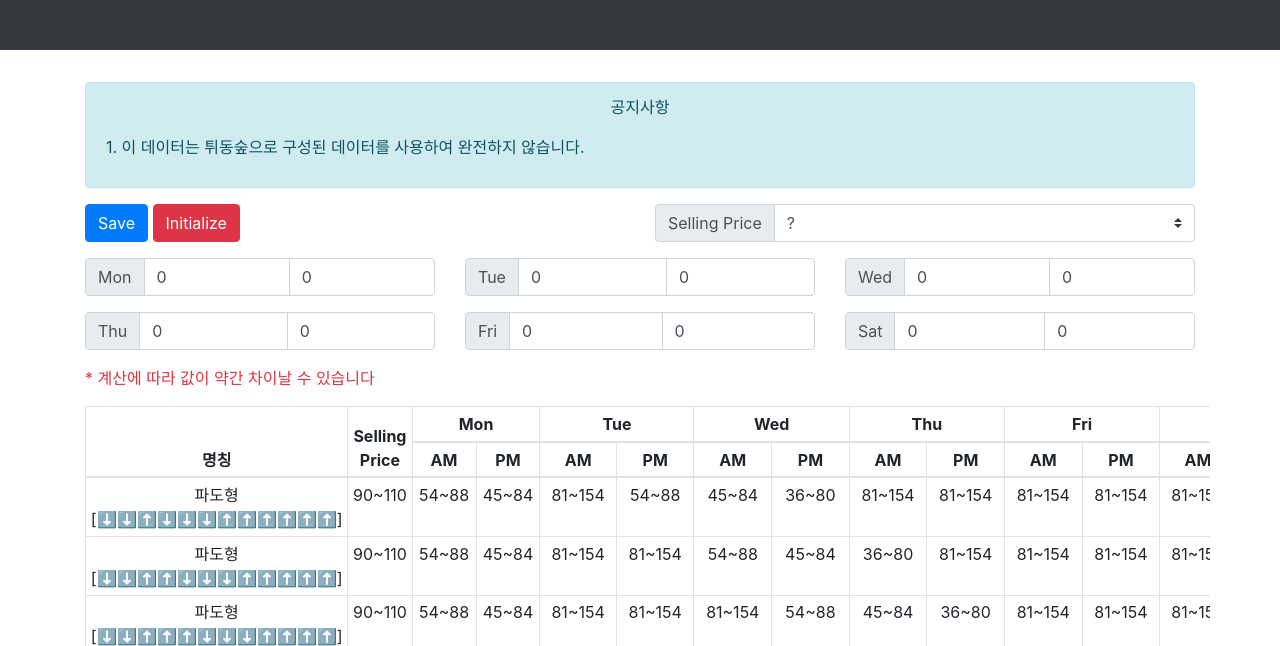
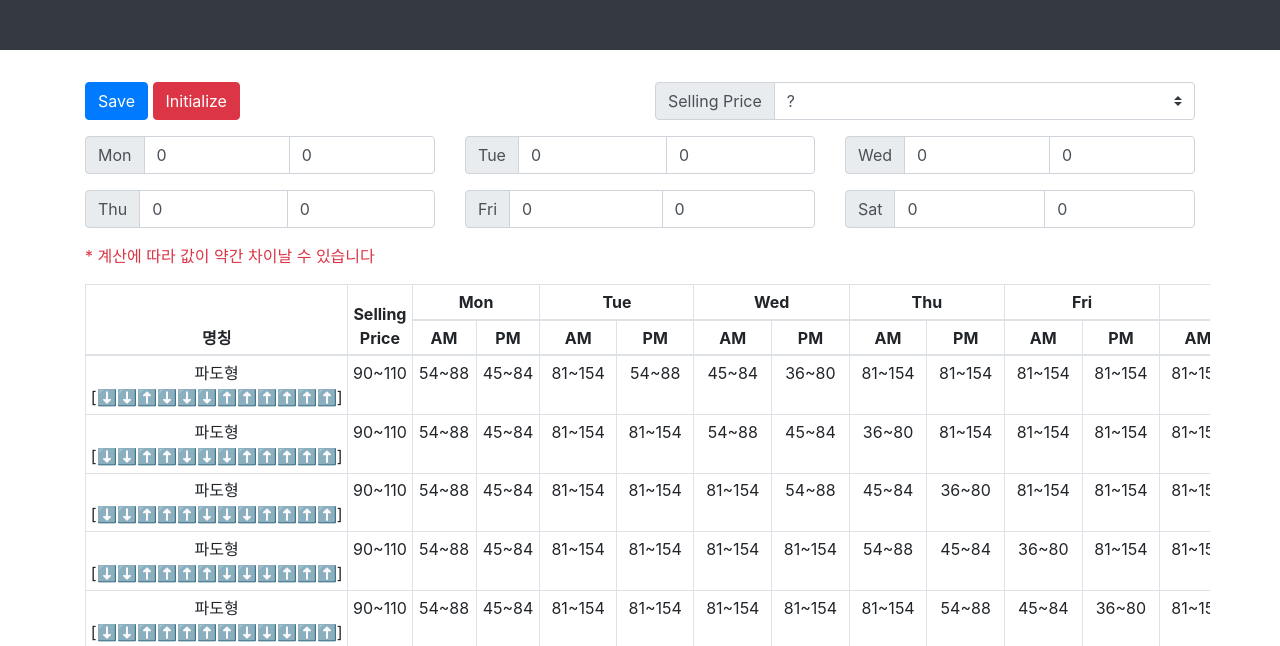
Before and after one commit to han-jinkyu/animal-crossing-turnip, a Vue app: page src/index.html in a window 1280 px wide. Shown: the part 153-799 px from the top of the page. Built offline with nearby package versions, Linux system fonts and the light colour scheme.

Commit message:
공지사항 삭제

```diff
--- a/src/index.html
+++ b/src/index.html
@@ -21,15 +21,6 @@
 
                 <!-- 컨텐츠 -->
                 <div  class="container">
-                    <div class="row">
-                        <div class="col">
-                            <div class="alert alert-info" role="alert">
-                                <p class="text-center">공지사항</p>
-                                <p>1. 이 데이터는 튀동숲으로 구성된 데이터를 사용하여 완전하지 않습니다.</p>
-                            </div>
-                        </div>
-                    </div>
-
                     <div class="row">
                         <div class="col">
                             <div class="alert" :class="[ alert.label ]" role="alert" v-if="alert.isEnable">
```
